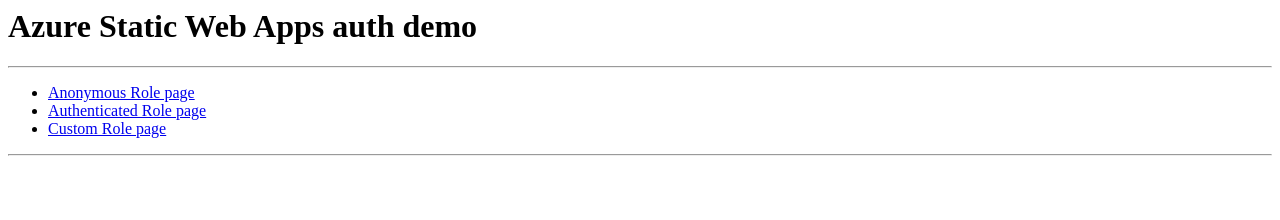
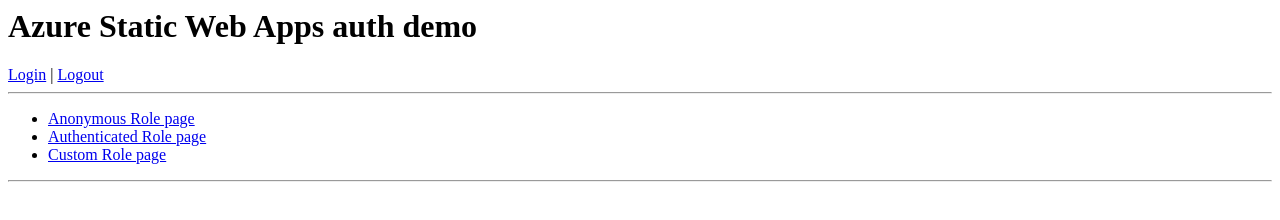
Before and after one commit to Bosyunhuang-joey/static-web-app-auth-demo, a plain HTML site: page index.html in a window 1280 px wide. Drawn offline with Linux system fonts and the light colour scheme.

Commit message:
Update index.html

```diff
--- a/index.html
+++ b/index.html
@@ -14,6 +14,9 @@
 
 <body>
     <h1>Azure Static Web Apps auth demo</h1>
+    <div>
+        <a href="/.auth/login/aad">Login</a> | <a href="/.auth/logout">Logout</a>
+    </div>
     <hr>
     <div>
         <ul>
```
